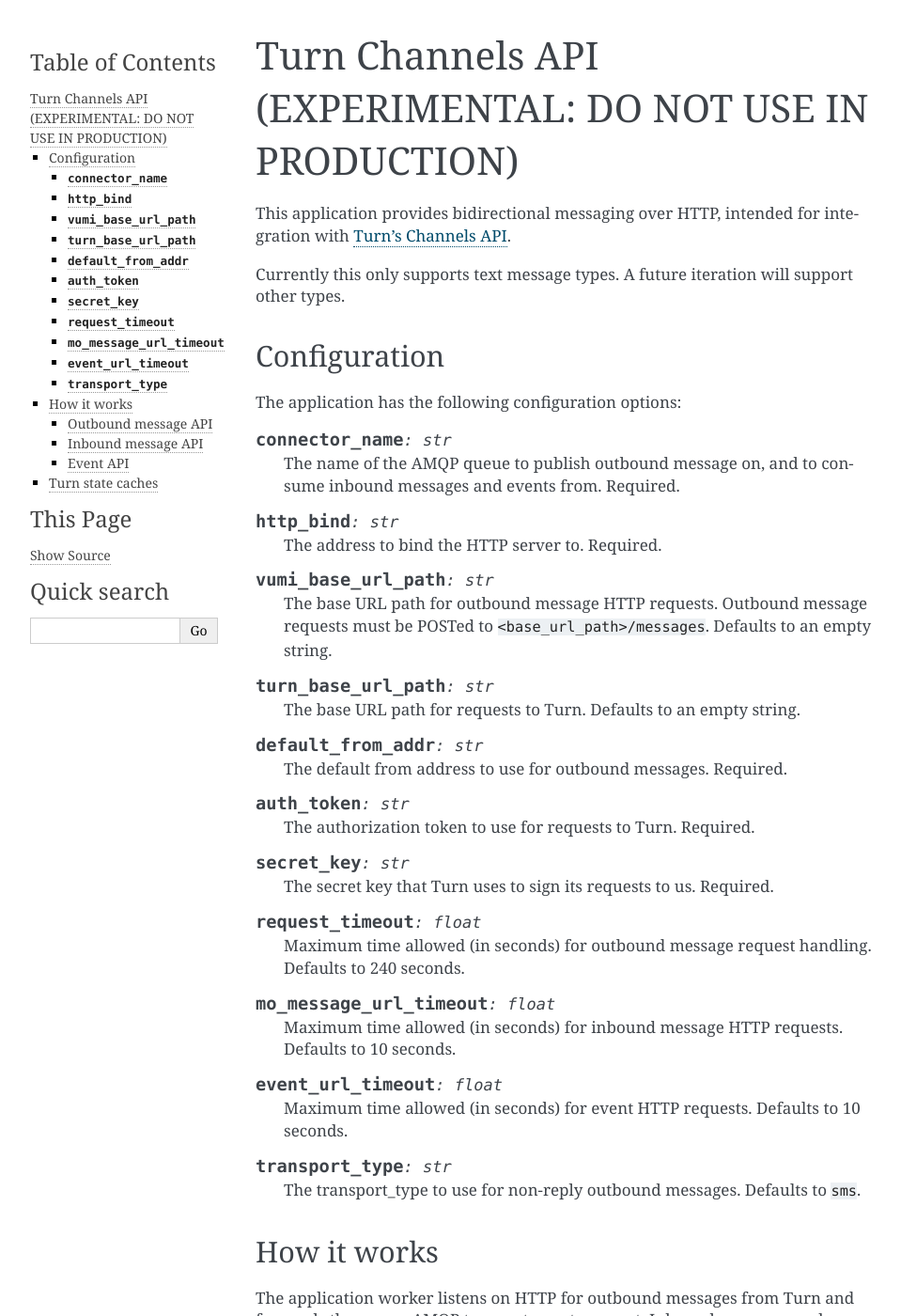
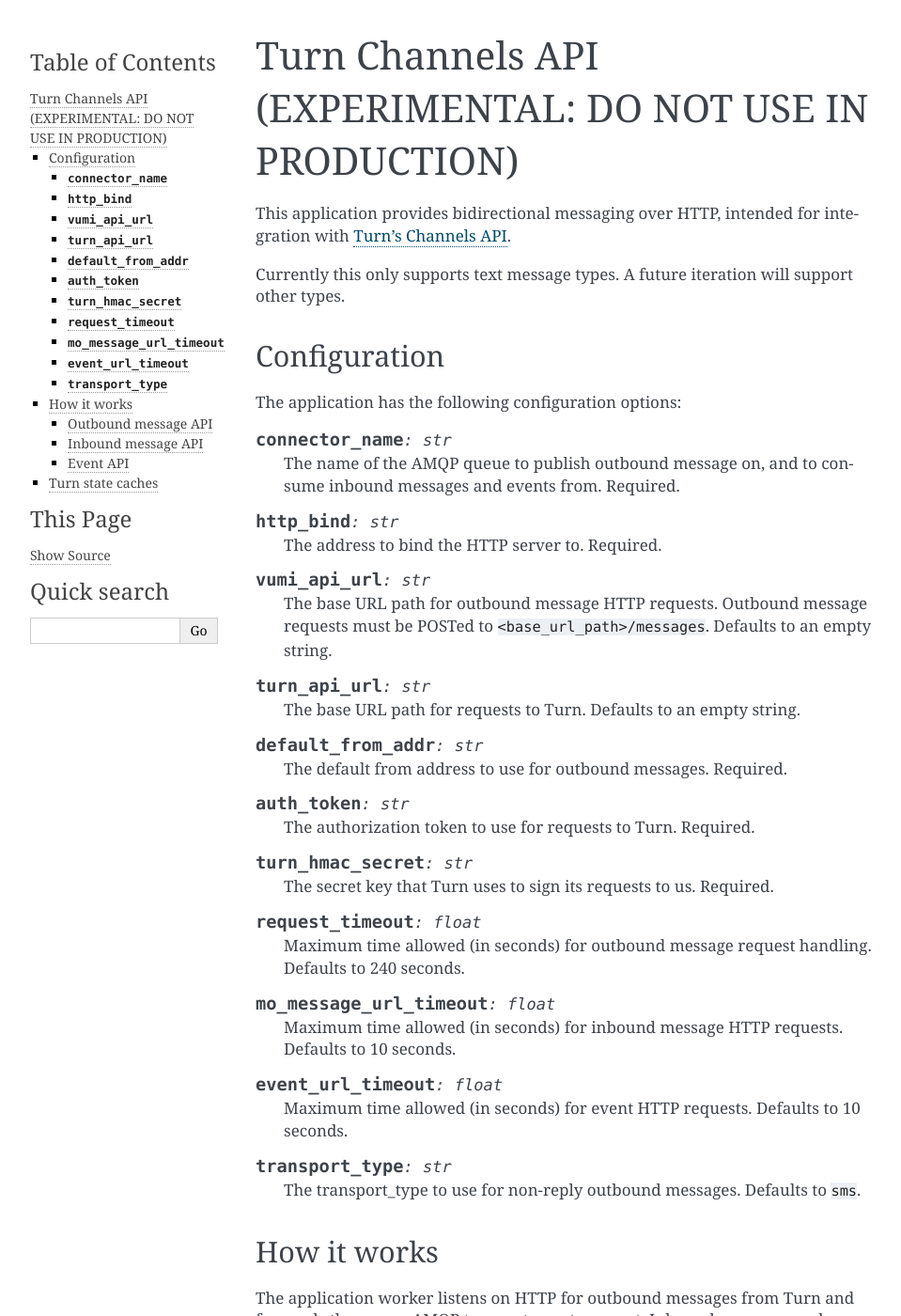
Before and after one commit to praekeltfoundation/vumi2, a Sphinx documentation site: the page built from docs/applications/turn_channels_api.rst, in a window 1280 px wide and 1400 px high. Shown: the whole window at 94% size, without its empty margins (148-1107 px from the left). Built offline with Sphinx 7.4.7, drawn with Linux system fonts in a browser that asks for light colours; some of the changed text lies outside the part shown.

Commit message:
Rename things according to TODOs

```diff
--- a/docs/applications/turn_channels_api.rst
+++ b/docs/applications/turn_channels_api.rst
@@ -21,12 +21,12 @@ The application has the following configuration options:
 
    The address to bind the HTTP server to. Required.
 
-.. py:data:: vumi_base_url_path
+.. py:data:: vumi_api_url
    :type: str
 
    The base URL path for outbound message HTTP requests. Outbound message requests must be POSTed to ``<base_url_path>/messages``. Defaults to an empty string.
 
-.. py:data:: turn_base_url_path
+.. py:data:: turn_api_url
    :type: str
 
    The base URL path for requests to Turn. Defaults to an empty string.
@@ -41,7 +41,7 @@ The application has the following configuration options:
 
    The authorization token to use for requests to Turn. Required.
 
-.. py:data:: secret_key
+.. py:data:: turn_hmac_secret
    :type: str
 
    The secret key that Turn uses to sign its requests to us. Required.
@@ -113,9 +113,9 @@ For more information see the `Turn Channels API documentation <https://whatsapp.
 Inbound message API
 """""""""""""""""""
 
-Inbound messages that are ``POST``\ed to :py:data:`turn_base_url_path`/messages have the following format:
+Inbound messages that are ``POST``\ed to :py:data:`turn_api_url`/messages have the following format:
 
-.. http:post:: /<turn_base_url_path>/messages
+.. http:post:: /<turn_api_url>/messages
 
    :<json dict contact: Information about the contact who sent the message.
     :<json str contact.id: The Turn contact ID, which is an MSISDN.
@@ -154,9 +154,9 @@ Inbound messages that are ``POST``\ed to :py:data:`turn_base_url_path`/messages
 
 Event API
 """""""""
-Events ``POST``\ed to :py:data:`turn_base_url_path`/statuses have the following format:
+Events ``POST``\ed to :py:data:`turn_api_url`/statuses have the following format:
 
-.. http:post:: /<turn_base_url_path>/statuses
+.. http:post:: /<turn_api_url>/statuses
 
    :<json str user_message_id: The UUID of the message the event is for.
 
```
Also changed, not shown: 2 other files.
